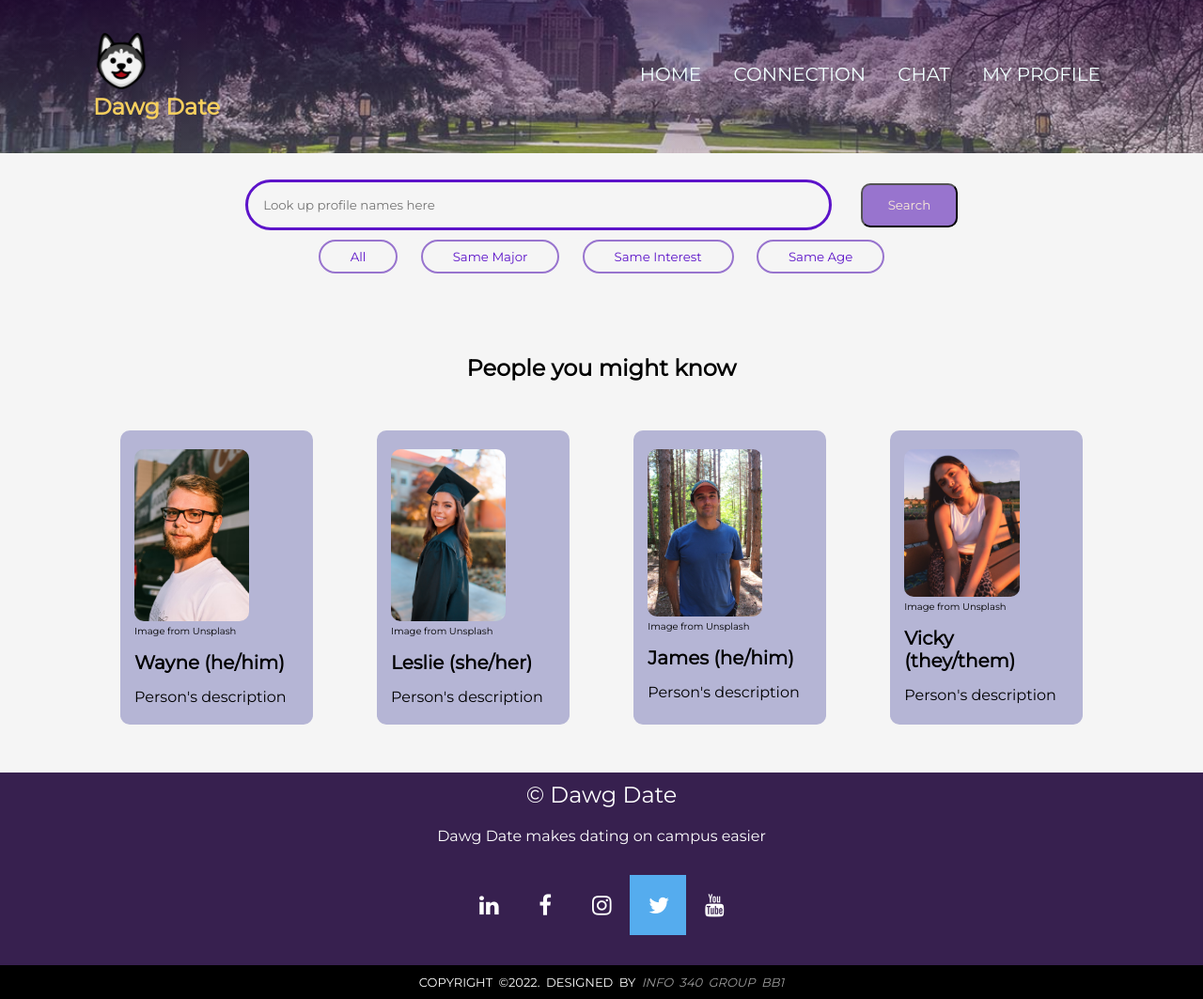
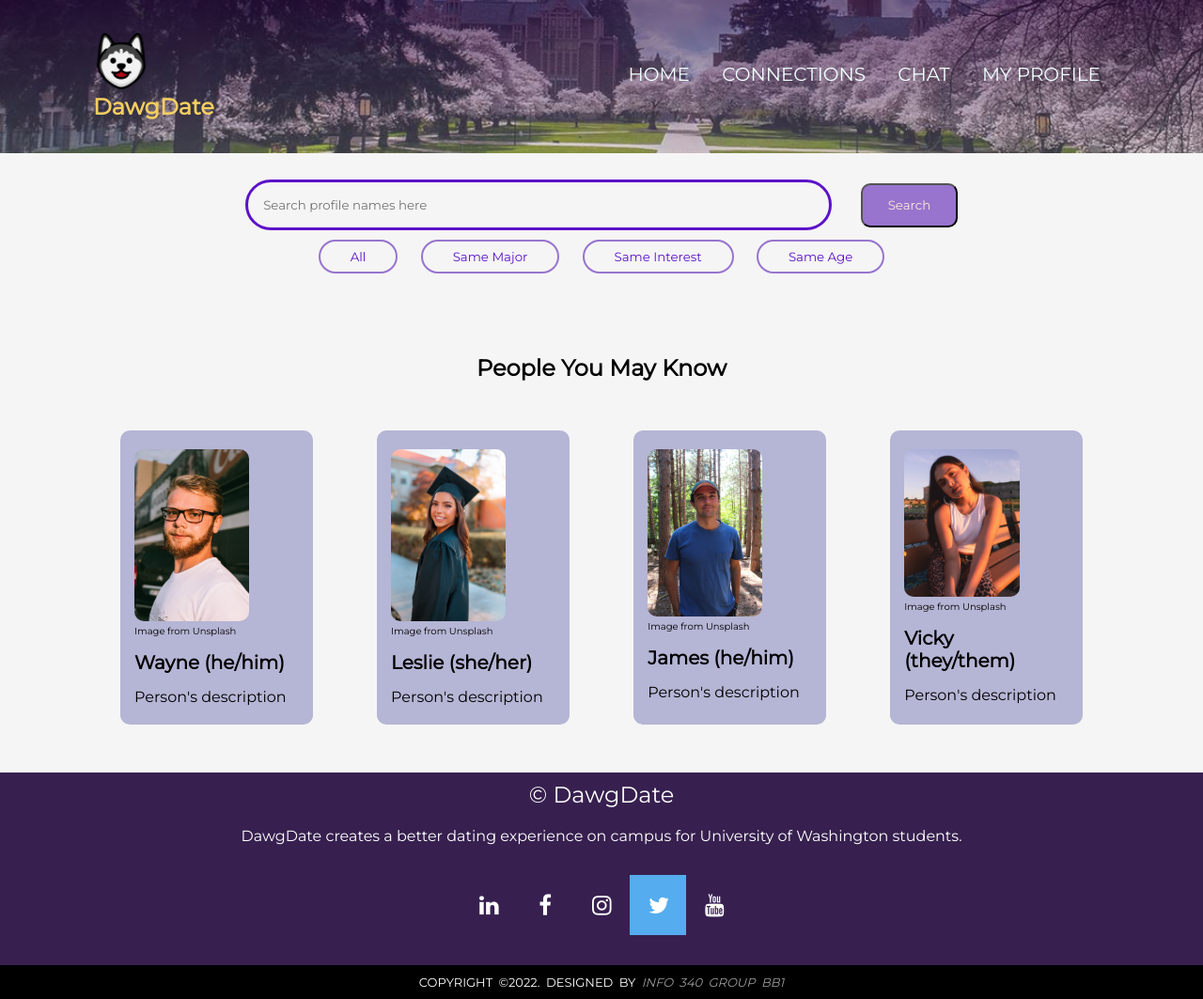
Before and after one commit to leahjia/Dawg-Date, a plain HTML site: page index.html in a window 1280 px wide. Shown: the whole page at 94% size. Drawn offline with Linux system fonts and the light colour scheme.

Commit message:
home page edits Kathy

```diff
--- a/index.html
+++ b/index.html
@@ -5,7 +5,7 @@
     <meta charset="utf-8">
     <meta name="author" content="Kathy Thin, Leah Jia, Vinh Nguyen, Eivy Cedeno">
     <meta name="description" content="Dating Application Homepage">
-    <title>INFO 340 Group BB1 Project Homepage</title>
+    <title>DawgDate | A better dating experience for University of Washington students</title>
 
     <link rel="stylesheet" href="css/style-project.css">
     <link rel="stylesheet" href="https://cdnjs.cloudflare.com/ajax/libs/font-awesome/4.7.0/css/font-awesome.min.css">
@@ -18,11 +18,11 @@
             <div class="navbar">
                 <a href="index.html">
                     <img src="img/logo.png" class="logo">
-                    <h1 class="name">Dawg Date</h1>
+                    <h1 class="name">DawgDate</h1>
                 </a>
                 <ul>
                     <li><a href="">HOME</a></li>
-                    <li><a href="">CONNECTION</a></li>
+                    <li><a href="">CONNECTIONS</a></li>
                     <li><a href="">CHAT</a></li>
                     <li><a href="">MY PROFILE</a></li>
                 </ul>
@@ -33,7 +33,7 @@
     <main>
         <section class="search-container">
             <div class="search-bar">
-                <input type="search" id="search-input" placeholder="Look up profile names here" />
+                <input type="search" id="search-input" placeholder="Search profile names here" />
                 <button class="search-button" aria-label="Search">Search</button>
             </div>
             <div class="filter-group">
@@ -44,7 +44,7 @@
             </div>
         </section>
         <section class="profile-list">
-            <h1>People you might know</h1>
+            <h1>People You May Know</h1>
             <div class="row">
                 <!-- Profile 1 -->
                 <div class="profile">
@@ -89,8 +89,8 @@
         </section>
         <footer>
             <div class="footer-info">
-                <h3>&copy; Dawg Date</h3>
-                <p>Dawg Date makes dating on campus easier</p>
+                <h3>&copy; DawgDate</h3>
+                <p>DawgDate creates a better dating experience on campus for University of Washington students.</p>
                 <ul class="links">
                     <li><a href="https://www.linkedin.com/school/uw-ischool/" target="_blank"><i
                                 class="fa fa-linkedin"></i></a></li>
```
